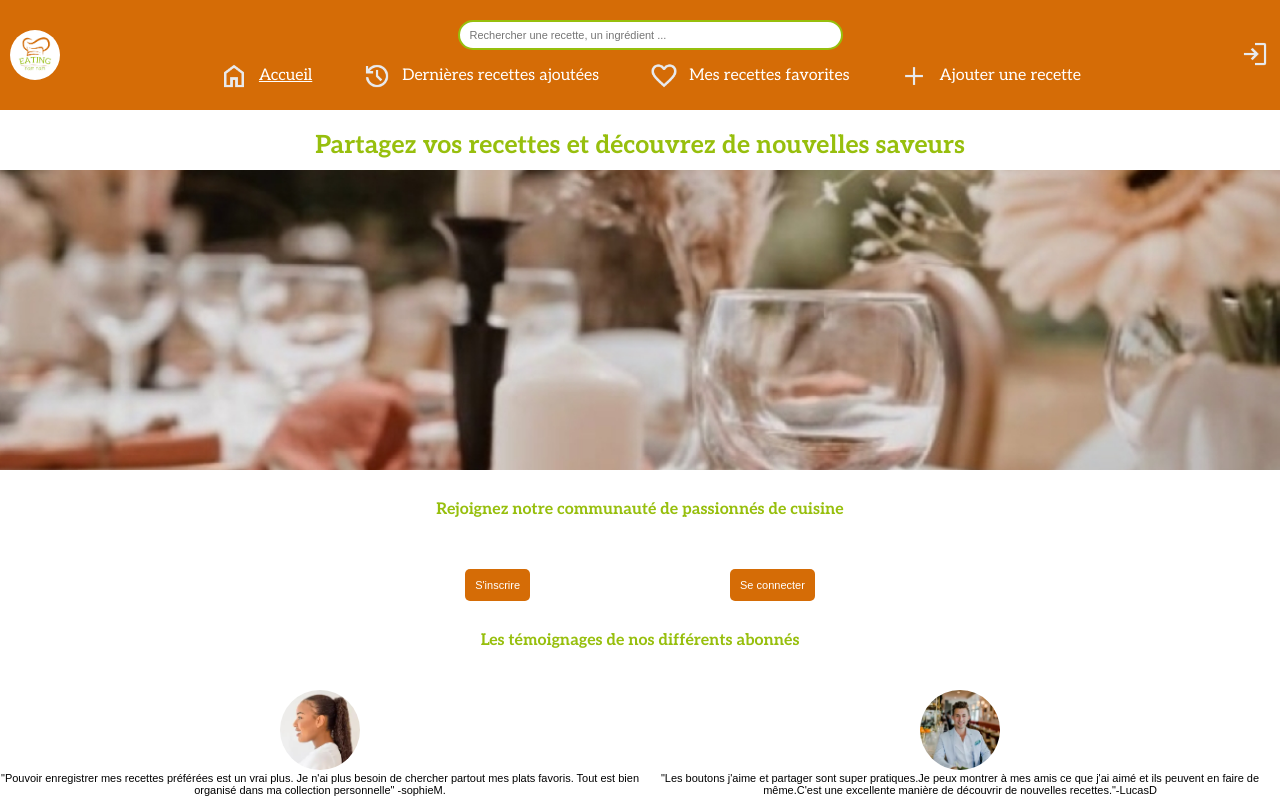
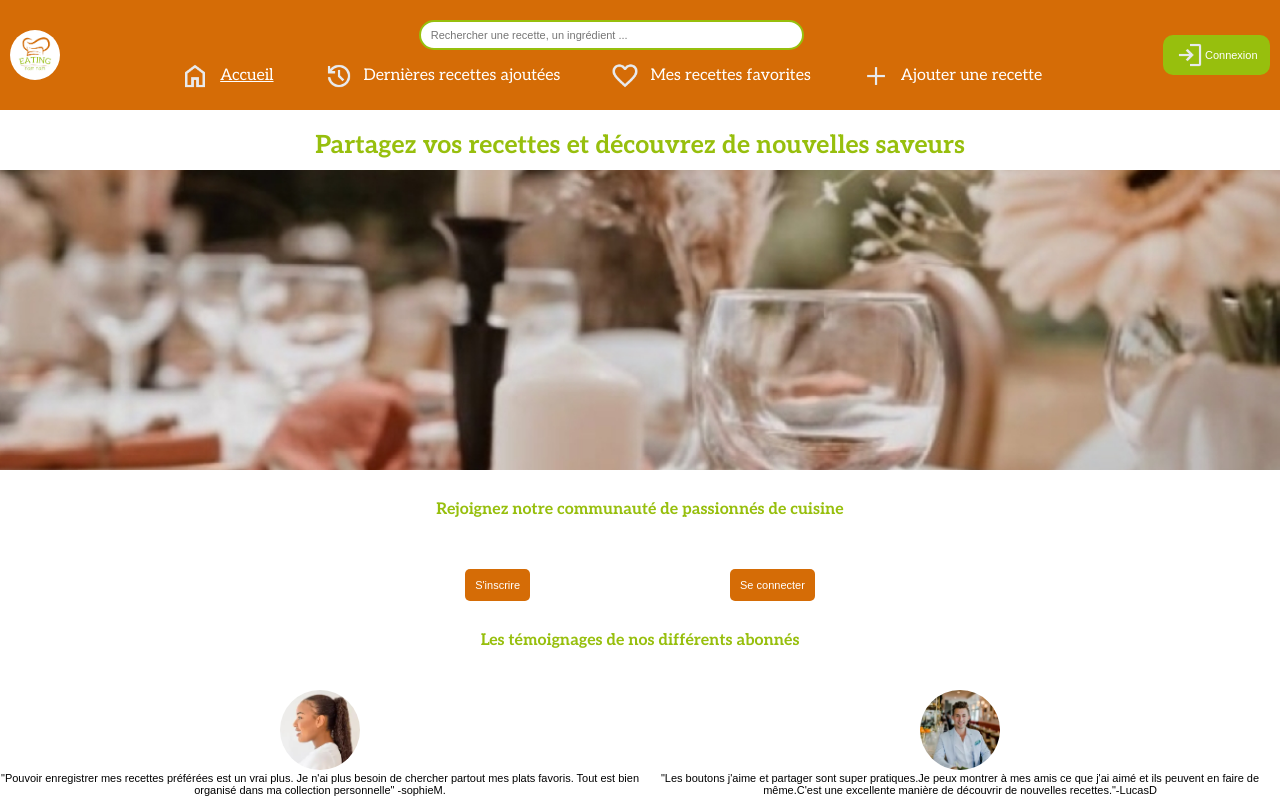
Before and after one commit to WildCodeSchool-2024-02/js-valence-p3-eating-nam-nam, a React (Vite) app in the folder client/: page / in a window 1280 px wide. Shown: the top 800 px of the page. Built offline with nearby package versions, Linux system fonts and the light colour scheme; no server answers; a web font is replaced by a local one.

Commit message:
page se rafraichit après logout, mais navbar ne se rerender pas

```diff
--- a/client/src/components/Navbar.jsx
+++ b/client/src/components/Navbar.jsx
@@ -15,21 +15,20 @@ function Navbar({ setSearchQuery, isLoggedIn, setIsLoggedIn }) {
   const navigate = useNavigate();
   const location = useLocation();
 
+  const handleLogOut = async () => {
+    try {
+      await logout();
+      setIsLoggedIn(false);
+    } catch (err) {
+      console.error(err);
+    }
+  };
+
   const handleSearch = (e) => {
     if (location.pathname !== "/recettes") {
       navigate("/recettes");
     }
     setSearchQuery(e.target.value);
-  };
-
-  const handleLogOut = async () => {
-    try {
-      await logout();
-      setIsLoggedIn(false);
-      navigate(0);
-    } catch (err) {
-      console.error(err);
-    }
   };
 
   return (
@@ -76,12 +75,14 @@ function Navbar({ setSearchQuery, isLoggedIn, setIsLoggedIn }) {
         </div>
       </nav>
       {isLoggedIn ? (
-        <button type="button" onClick={handleLogOut} className="login-link">
-          <img src={logoutIcon} alt="logout" width="30px" />
-        </button>
+        <Link to="/">
+          <button type="button" onClick={handleLogOut} className="login_button">
+            <img src={logoutIcon} alt="logout" width="30px" /> Deconnexion
+          </button>
+        </Link>
       ) : (
-        <Link to="/connexion" className="login-link">
-          <img src={login} alt="login" width="30px" />
+        <Link to="/connexion" className="login_button">
+          <img src={login} alt="login" width="30px" /> Connexion
         </Link>
       )}
       <div className="mobile_navbar">
--- a/client/src/styles/Navbar.css
+++ b/client/src/styles/Navbar.css
@@ -63,6 +63,7 @@ header {
   justify-content: center;
   background-color: var(--vert);
   height: 40px;
+  width: 120px;
   padding: 0 10px;
   border-radius: 10px;
   color: var(--blanc);
```
